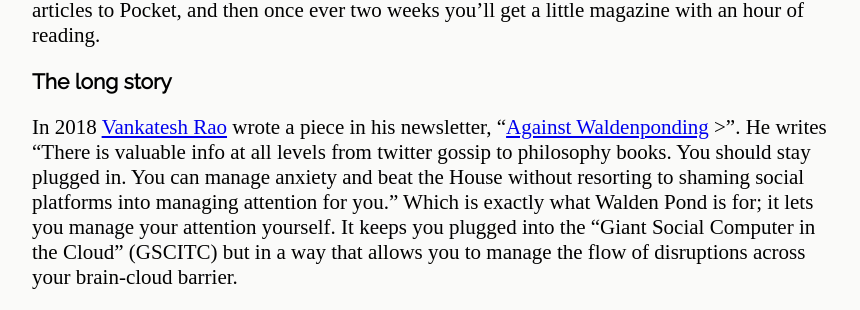
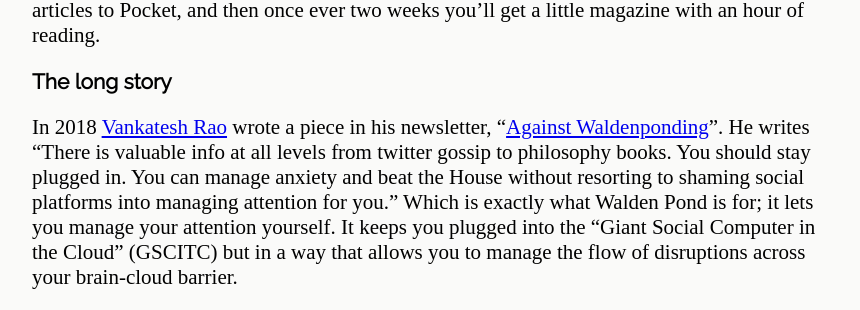
Before and after one commit to notionparallax/wp2frontEnd, a Jekyll site: the page built from index.md, in a window 1280 px wide. Shown: the part 896-1206 px from the top of the page, without its empty margins (209-1069 px from the left). Built offline with Jekyll 4.4.1, drawn with Linux system fonts in a browser that asks for light colours; some web fonts are replaced; comment, search, counter and statistics services are not loaded.

```diff
--- a/_includes/long_story.md
+++ b/_includes/long_story.md
@@ -1,15 +1,6 @@
 ## The long story
 
-In 2018
-[Vankatesh Rao](https://www.ribbonfarm.com/author/admin/)
-wrote a piece in his newsletter, "[Against Waldenponding](https://mailchi.mp/ribbonfarm/against-waldenponding) >". He writes "There is valuable info at all levels from twitter gossip
-to philosophy books. You should stay plugged in. You can manage anxiety
-and beat the House without resorting to shaming social platforms into
-managing attention for you." Which is exactly what Walden Pond is for;
-it lets you manage your attention yourself. It keeps you plugged into
-the "Giant Social Computer in the Cloud" (GSCITC) but in a way that
-allows you to manage the flow of disruptions across your brain-cloud
-barrier.
+In 2018 [Vankatesh Rao](https://www.ribbonfarm.com/author/admin/) wrote a piece in his newsletter, "[Against Waldenponding](https://mailchi.mp/ribbonfarm/against-waldenponding)". He writes "There is valuable info at all levels from twitter gossip to philosophy books. You should stay plugged in. You can manage anxiety and beat the House without resorting to shaming social platforms into managing attention for you." Which is exactly what Walden Pond is for; it lets you manage your attention yourself. It keeps you plugged into the "Giant Social Computer in the Cloud" (GSCITC) but in a way that allows you to manage the flow of disruptions across your brain-cloud barrier.
 
 It's fashionable (and obvious in hindsight) to work out what part of the
 day you work in what ways, and to do the work that fits that work style
```
